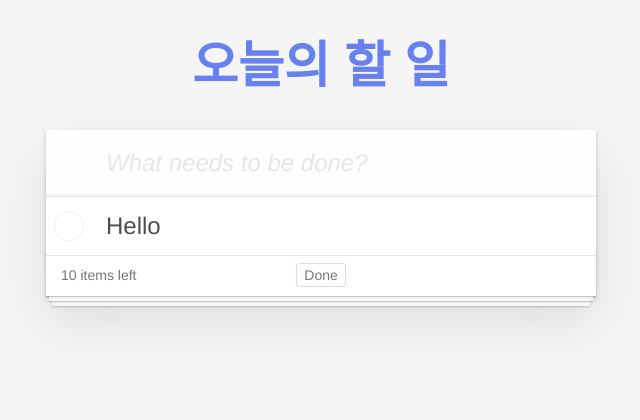
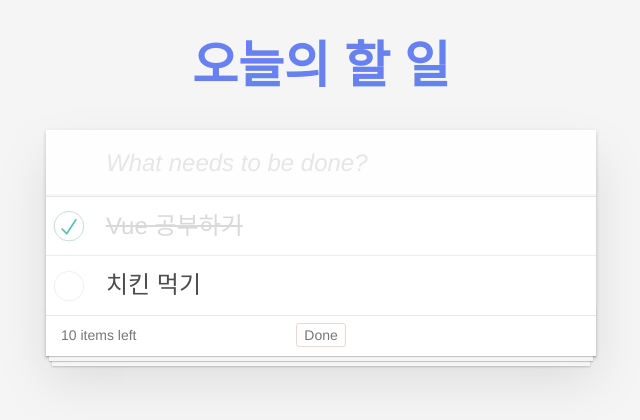
Before and after one commit to sky7th/vue-tutorial, a Vue app: page / in a window 1280 px wide. Shown: the top 420 px of the page, without its empty margins (319-959 px from the left). Built offline with nearby package versions, Linux system fonts and the light colour scheme.

Commit message:
Add read

```diff
--- a/src/App.vue
+++ b/src/App.vue
@@ -2,7 +2,7 @@
   <div id="app">
     <section class="todoapp">
       <Header/>
-      <Todo/>
+      <Todo :todos="todos"/>
       <Footer/>
     </section>
   </div>
@@ -20,6 +20,22 @@ export default {
     Header,
     Todo,
     Footer
+  },
+  data() {
+    return {
+      todos: [
+        {
+          id: new Date(),
+          text: "Vue 공부하기",
+          isDone: true
+        },
+        {
+          id: new Date() + 1,
+          text: "치킨 먹기",
+          isDone: false
+        }
+      ]
+    };
   }
 };
 </script>
--- a/src/components/Todo.vue
+++ b/src/components/Todo.vue
@@ -1,10 +1,14 @@
 <template>
   <section class="main">
     <ul class="todo-list">
-      <li class="todo">
+      <li
+        :class="{ todo: true, completed: isDone }"
+        v-for="({ id, text, isDone }, idx) in todos"
+        :key="idx"
+        >
         <div class="view">
-          <input class="toggle" type="checkbox">
-          <label>Hello</label>
+          <input class="toggle" type="checkbox" :checked="isDone">
+          <label>{{ text }}</label>
           <button class="destroy"></button>
         </div>
         <input class="edit" type="text">
@@ -14,7 +18,11 @@
 </template>
 
 <script>
-export default {};
+export default {
+  props: {
+    todos: { type: Array, default: () => [] }
+  }
+};
 </script>
 
 <style>
```
